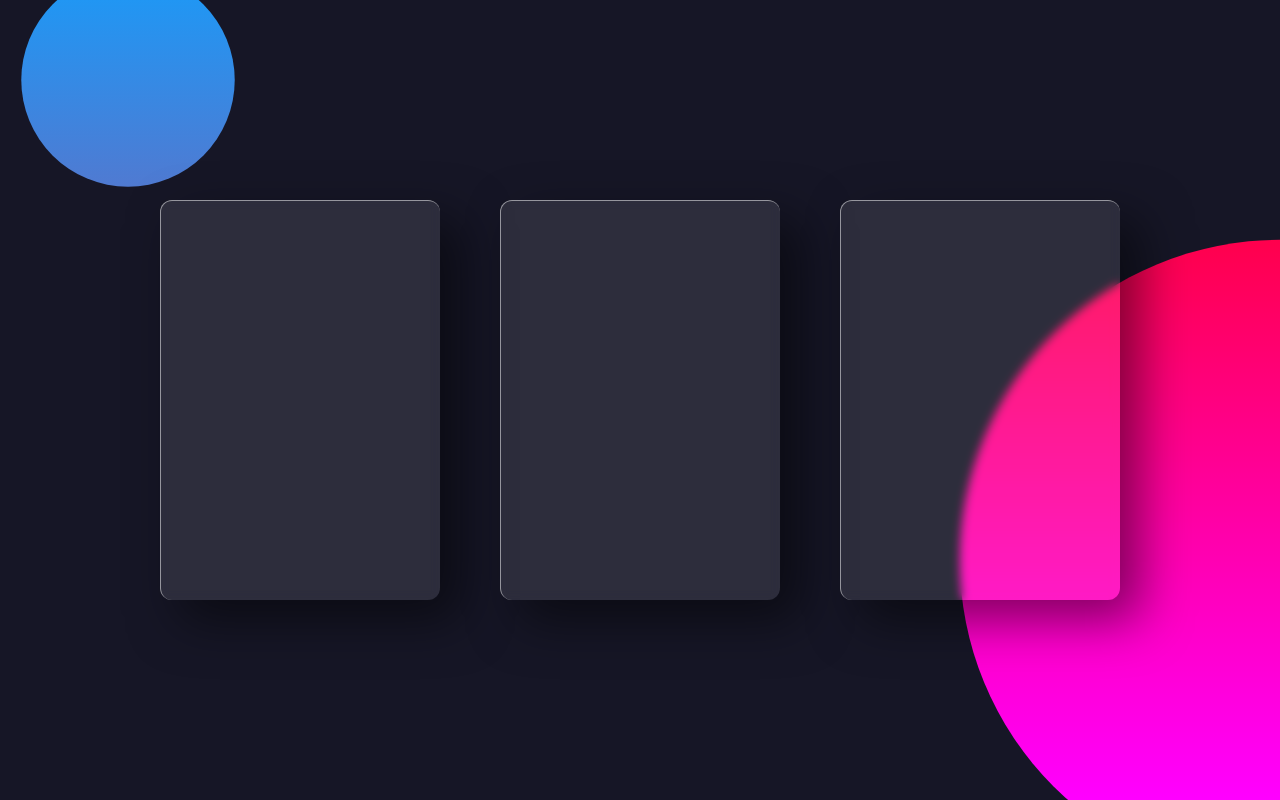
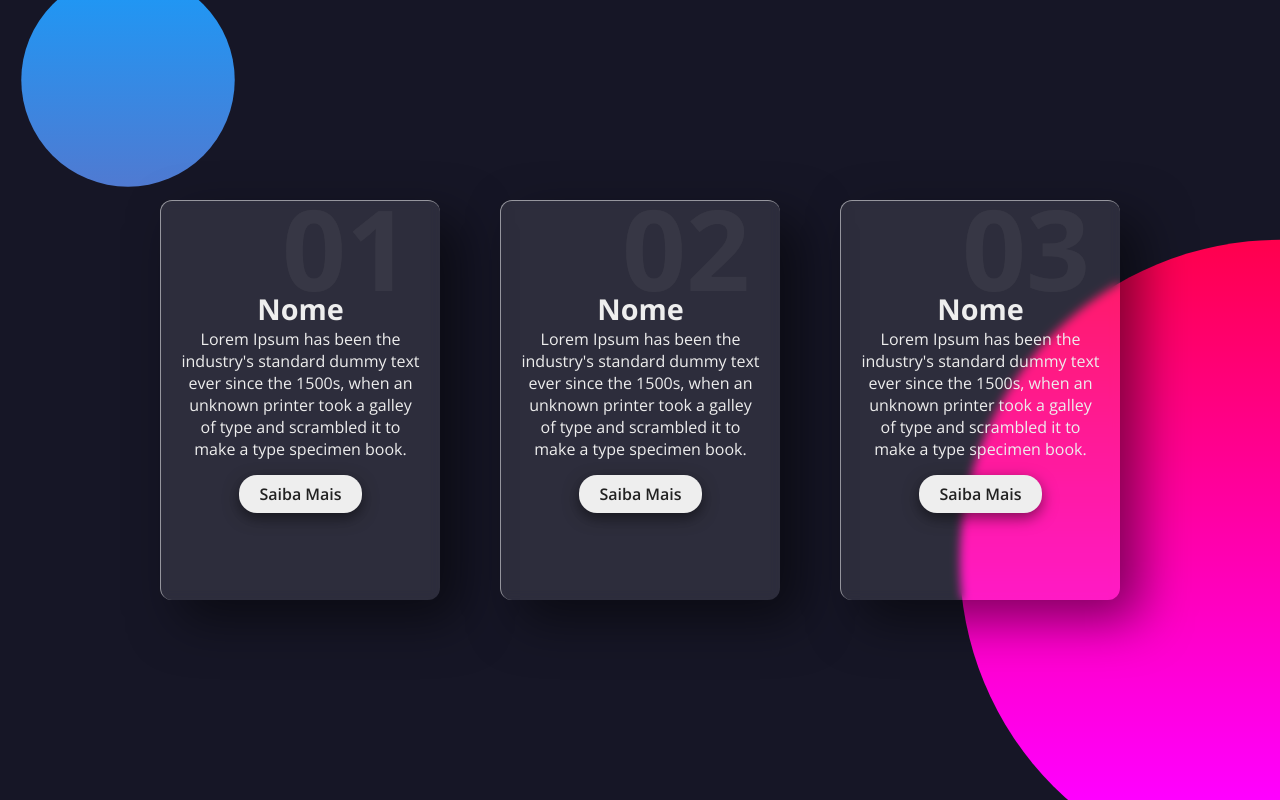
Before and after one commit to zulatto/UI-design, a plain HTML site: page card_glassmorphism/index.html in a window 1280 px wide. Drawn offline with nearby package versions, Linux system fonts and the light colour scheme.

Commit message:
fineshed

```diff
--- a/card_glassmorphism/index.html
+++ b/card_glassmorphism/index.html
@@ -51,7 +51,9 @@
         VanillaTilt.init(document.querySelectorAll(".card")
         , {
 		max: 25,
-		speed: 400
+		speed: 400,
+        glare: true,
+        "max-glare": 0.5,
 	});
 
     </script>
--- a/card_glassmorphism/style.css
+++ b/card_glassmorphism/style.css
@@ -67,34 +67,34 @@ body::after {
 .container .card .content {
   padding: 20px;
   text-align: center;
-  transform: translateY(100px);
-  opacity: 0;
+  /*transform: translateY(100px);
+  opacity: 0;*/
   transition: 0.5s;
 }
-
+/*
 .container .card:hover .content {
   transform: translateY(0px);
   opacity: 1;
 }
-
+*/
 .container .card .content h2 {
   position: absolute;
-  top: -80px;
+  top: -30px;
   right: 30px;
-  font-size: 6em;
+  font-size: 7em;
   color: rgba(255, 255, 255, 0.05);
   pointer-events: none;
 }
 
 .container .card .content h3 {
   font-size: 1.8em;
-  color: white;
+  color: #eee;
   z-index: 1;
 }
 
-.content .card .content p {
+p {
   font-size: 1em;
-  color: white;
+  color: #eee;
   font-weight: 300;
 }
 
@@ -103,10 +103,10 @@ a {
   display: inline-block;
   padding: 8px 20px;
   margin-top: 15px;
-  background: white;
+  background: #eee;
   color: #222;
   border-radius: 18px;
   text-decoration: none;
-  font-weight: 400;
+  font-weight: 600;
   box-shadow: 0 5px 15px rgba(0, 0, 0, 0.5);
 }
```
